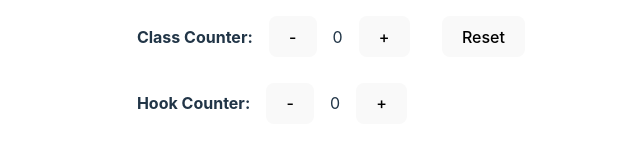
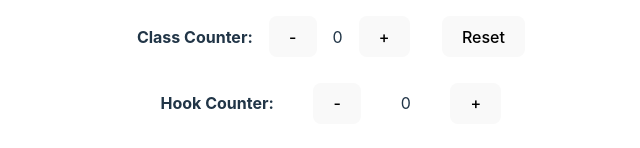
Before and after one commit to joshxc/react-hooks, a React (Vite) app in the folder use-state/: page / in a window 1280 px wide. Shown: the part 330-478 px from the top of the page, without its empty margins (301-941 px from the left). Built offline with nearby package versions, Linux system fonts and the light colour scheme.

Commit message:
alter flexbox styles

```diff
--- a/use-state/src/App.css
+++ b/use-state/src/App.css
@@ -8,7 +8,8 @@
 .container {
   display: flex;
   flex-direction: row;
-  place-items: center;
+  align-items: center;
+  justify-content: space-evenly;
 }
 
 .container button {
```
